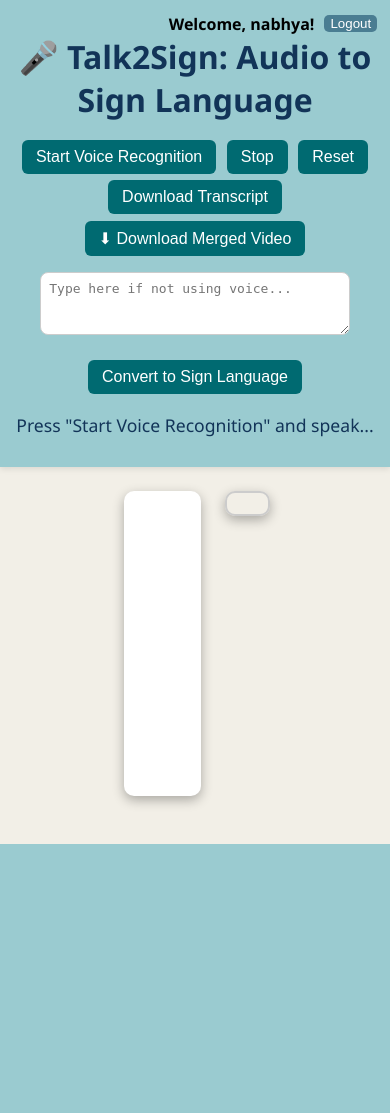
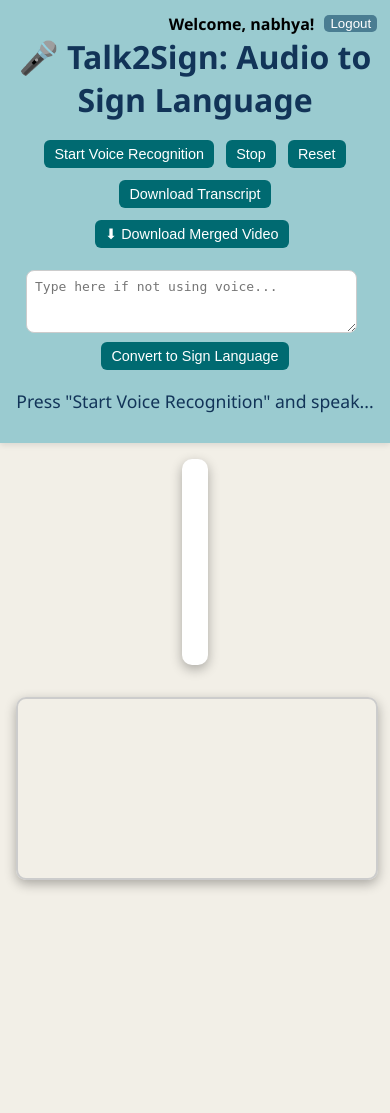
Before and after one commit to sharanya-sharma/Talk2Sign, a Flask app: page /home in a window 390 px wide. Before the commit the page ends 844 px from the top, so only its background shows below. Run offline with Flask 3, Linux system fonts and the light colour scheme; a user stored in the database is signed in.

Commit message:
Initial Commit

```diff
--- a/requirements.txt
+++ b/requirements.txt
@@ -34,6 +34,7 @@ fqdn==1.5.1
 future==1.0.0
 gitdb==4.0.12
 GitPython==3.1.44
+gunicorn
 h11==0.14.0
 httpcore==1.0.7
 httpx==0.28.1
--- a/static/script.js
+++ b/static/script.js
@@ -133,7 +133,7 @@ async function displaySignLanguageVideos(text) {
             }
         }
 
-        // ✅ Add space after each word or letter group
+        // Add space after each word or letter group
         const space = document.createElement('span');
         space.innerHTML = '&nbsp;';
         space.style.marginRight = '6px';
@@ -240,7 +240,7 @@ function resetTranscript() {
     link.href = '#';
     link.style.display = 'none';
 
-    // ✅ Reset recognition so it can be reinitialized properly
+    //  Reset recognition so it can be reinitialized properly
     recognition = null;
 
     // Reset status message
--- a/static/style.css
+++ b/static/style.css
@@ -7,7 +7,7 @@ body {
 
 header {
     background: #9ACBD0;
-    padding: 0.8em;  /* Reduced vertical padding */
+    padding: 0.8em;
     box-shadow: 0 2px 6px rgba(0, 0, 0, 0.1);
     position: sticky;
     top: 0;
@@ -15,19 +15,19 @@ header {
 }
 
 h1 {
-    margin: 0 0 0.5em 0;  /* Reduced margin below the header */
+    margin: 0 0 0.5em 0;
     text-align: center;
     color: #123458;
 }
 
 .button-bar {
     text-align: center;
-    margin-bottom: 1em;  /* Keep it the same for button spacing */
+    margin-bottom: 1em;
 }
 
 .button-bar button {
-    margin: 0.2em;  /* Reduced margin */
-    padding: 8px 14px;  /* Slightly reduced padding */
+    margin: 0.2em;
+    padding: 8px 14px;
     font-size: 1em;
     border: none;
     border-radius: 6px;
@@ -43,10 +43,10 @@ h1 {
 
 .main-content {
     display: flex;
-    justify-content: space-between;  /* Keeping the layout the same */
+    justify-content: space-between;
     align-items: flex-start;
-    padding: 1.5em;  /* Reduced vertical padding */
-    gap: 1.5em;  /* Reduced gap */
+    padding: 1.5em;
+    gap: 1.5em;
     flex-wrap: wrap;
 }
 
@@ -56,12 +56,11 @@ h1 {
     background: #ffffff;
     padding: 1em;
     border-radius: 10px;
-    box-shadow: 0 4px 12px rgba(0, 0, 0, 0.1);
+    box-shadow: 0 4px 12px rgba(0, 0, 0, 0.3);
     min-height: 270px;
     font-size: 1.1em;
     word-wrap: break-word;
     margin-left: 100px;
-    box-shadow: 0 4px 12px rgba(0,0,0,0.3);
 }
 
 .transcript-word {
@@ -94,6 +93,7 @@ h1 {
     max-width: 600px;
     position: relative;
     margin-right: 100px;
+    min-height: 200px; /* Important: ensures container is visible */
 }
 
 video {
@@ -138,3 +138,57 @@ video {
     border: 1px solid #ccc;
     resize: vertical;
 }
+
+/* ---------------- Responsive Design ---------------- */
+@media (max-width: 768px) {
+    .main-content {
+        flex-direction: column;
+        align-items: center;
+        padding: 1em;
+        gap: 0.5em;
+    }
+
+    #transcript,
+    #video-container {
+        max-width: 100%;
+        margin: 0;
+        margin-bottom: 0.5em;
+    }
+
+    #transcript {
+        min-height: 180px;
+        font-size: 1em;
+        padding: 0.8em;
+    }
+
+    #video-container {
+        position: relative;
+        min-height: auto;
+        width: 100%;
+    }
+
+    video {
+        position: static;
+        margin-top: 1em;
+    }
+
+    .button-bar {
+        display: flex;
+        flex-wrap: wrap;
+        justify-content: center;
+        gap: 0.4em;
+        padding: 0 0.5em;
+    }
+
+    .button-bar button {
+        padding: 6px 10px;
+        font-size: 0.9em;
+        margin: 0.2em;
+        width: auto;
+        flex-shrink: 1;
+    }
+
+    #manualText {
+        width: 90%;
+    }
+}
```
Also changed, not shown: merged/cd7423df06114c39b0cbf0691840d7ed_list.txt (added, +12 -0 lines), your_database.db, 1 other file.
